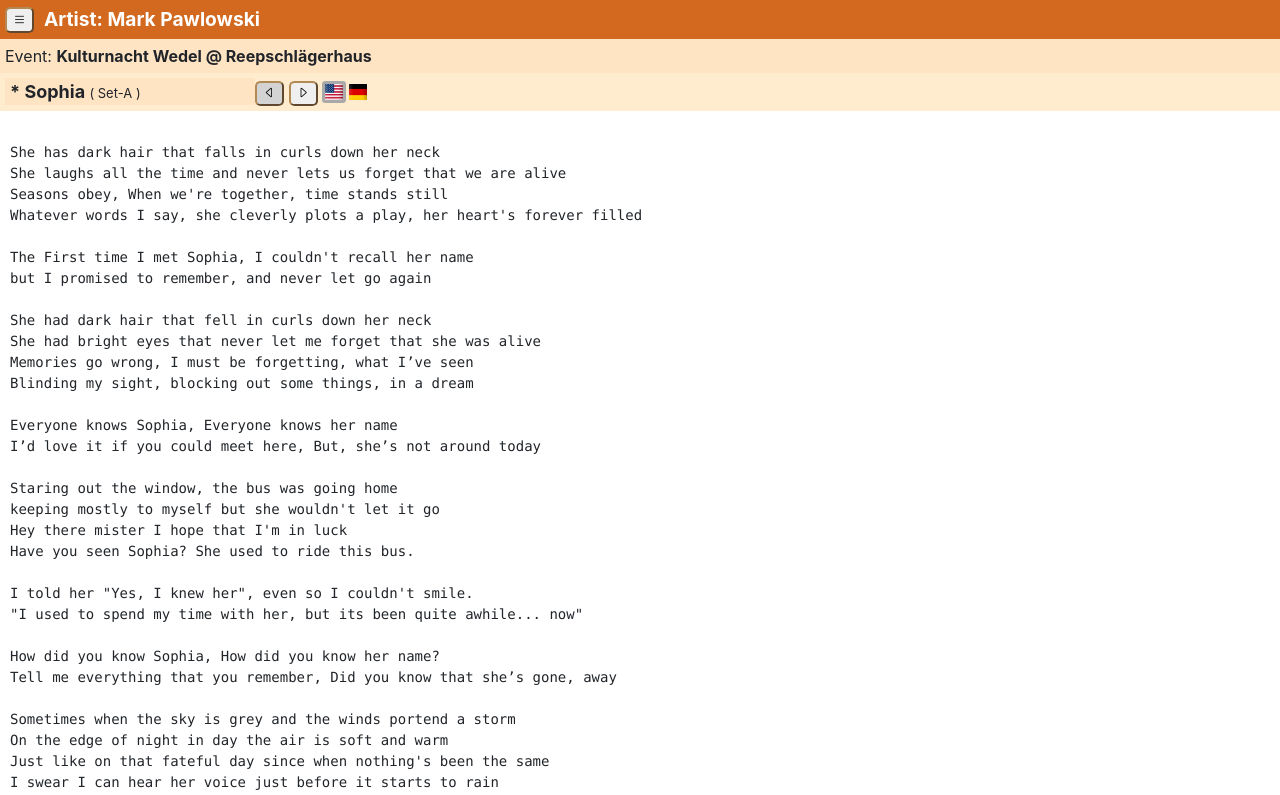
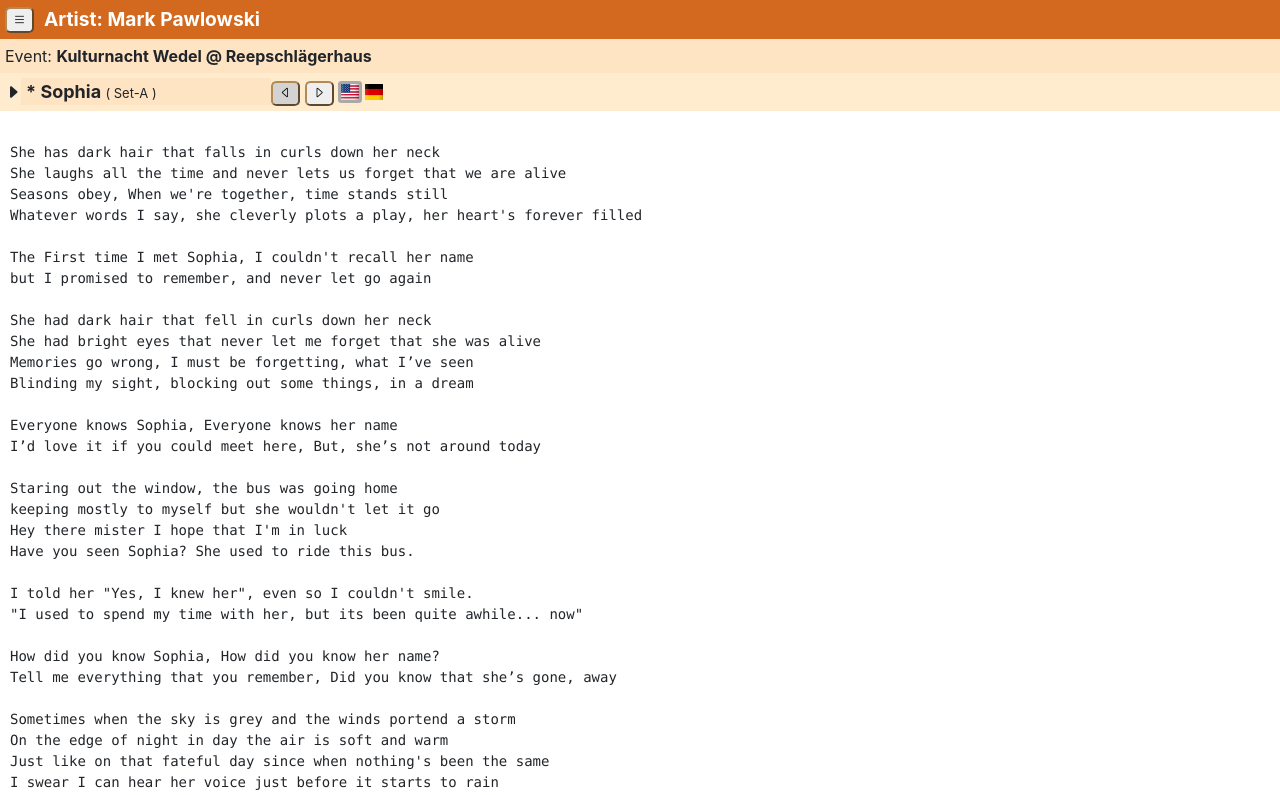
Before and after one commit to markpawl/Events, a React (Vite) app: page / in a window 1280 px wide. Shown: the top 795 px of the page. Built offline with nearby package versions, Linux system fonts and the light colour scheme.

Commit message:
enable caret control of setlist from within page content

```diff
--- a/src/App.jsx
+++ b/src/App.jsx
@@ -183,10 +183,12 @@ const App = () => {
                 </div>
             </VenueModal>
             <PageContent
+                showSidebar={showSidebar}
                 onNext={onNext}
                 isFirst = {isFirst}
                 isLast = {isLast}
                 onPrevious={onPrevious}
+                toggleSidebar={toggleSidebar}
                 toggleVenueModal={toggleVenueModal}
                 current={getCurrent(locater)}
                 event={event}
--- a/src/components/PageContent.jsx
+++ b/src/components/PageContent.jsx
@@ -28,6 +28,14 @@ export const PageContent = (params) => {
         }
     }
 
+    function getCaretClasses(showVariable){
+        if(showVariable){
+            return "bi bi-caret-down-fill";
+        }else{
+            return "bi bi-caret-right-fill";
+        }
+    }
+
     return <>
         <div   >
             <div className={'eventHeader'}
@@ -40,7 +48,9 @@ export const PageContent = (params) => {
             </div>
 
             <div className={'songHeader'}  >
-
+                <span onClick={params.toggleSidebar}>
+                    <i className={getCaretClasses(params.showSidebar)} ></i>
+                </span>
                 <span className={"songTitle"}>
                     &nbsp;
                     <span style={{ fontSize: "large", fontWeight: "bold" }}>{params.current.song.title} </span>
@@ -53,9 +63,7 @@ export const PageContent = (params) => {
                     style={(params.isFirst) ? { backgroundColor: "lightgrey" } : {}}
                 >
                     <span><i
-                         className="bi bi-caret-left" // -fill
-                        // className="fa-solid fa-caret-left"
-
+                        className="bi bi-caret-left" // -fill
                     ></i></span>
                 </button>
                 &nbsp;
@@ -65,7 +73,7 @@ export const PageContent = (params) => {
                 >
                     <span><i
                         className="bi bi-caret-right" //-fill
-                        // className="fa-solid fa-caret-right"
+                    // className="fa-solid fa-caret-right"
                     ></i></span>
                 </button>
                 &nbsp;
```
